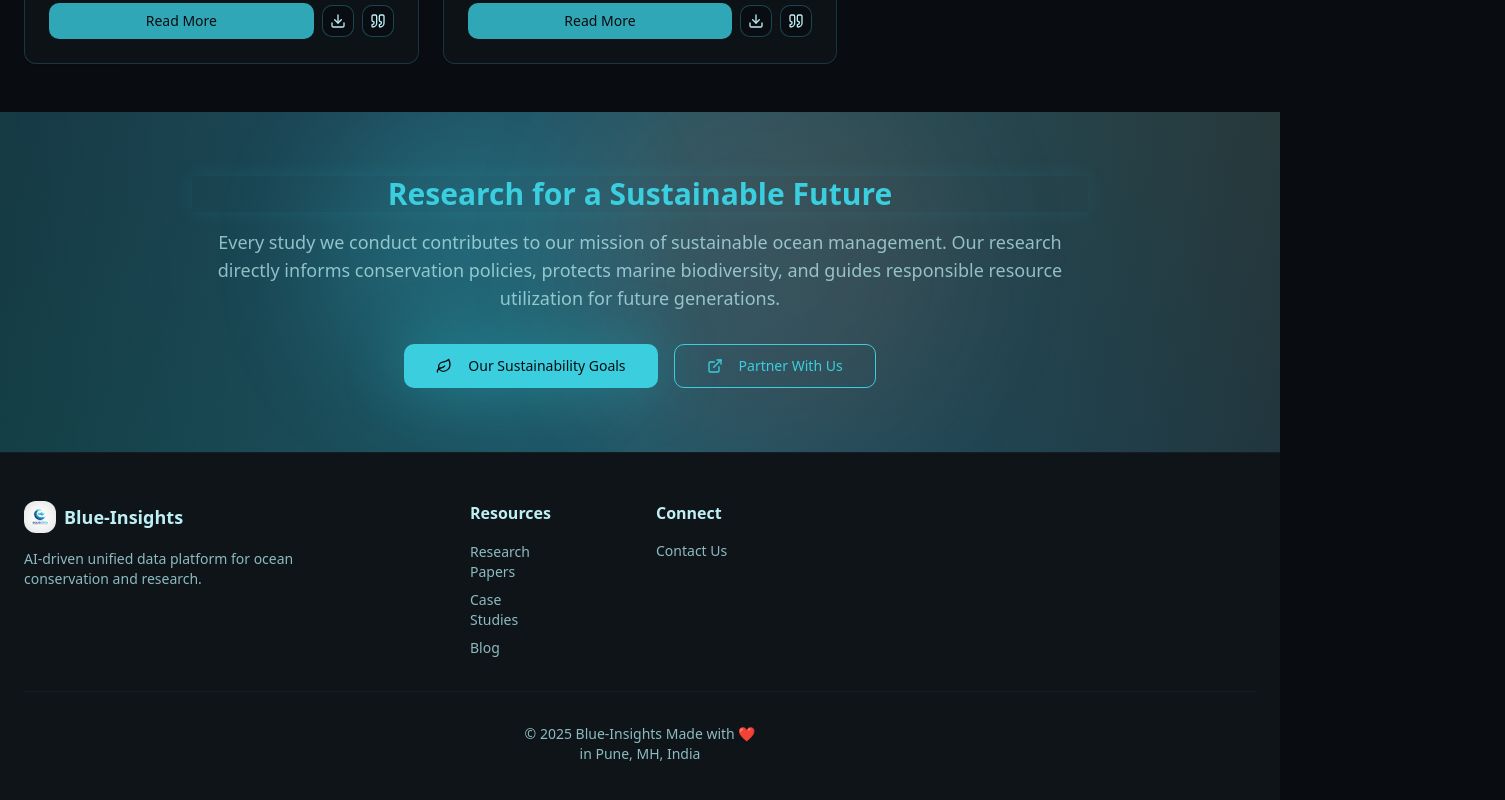
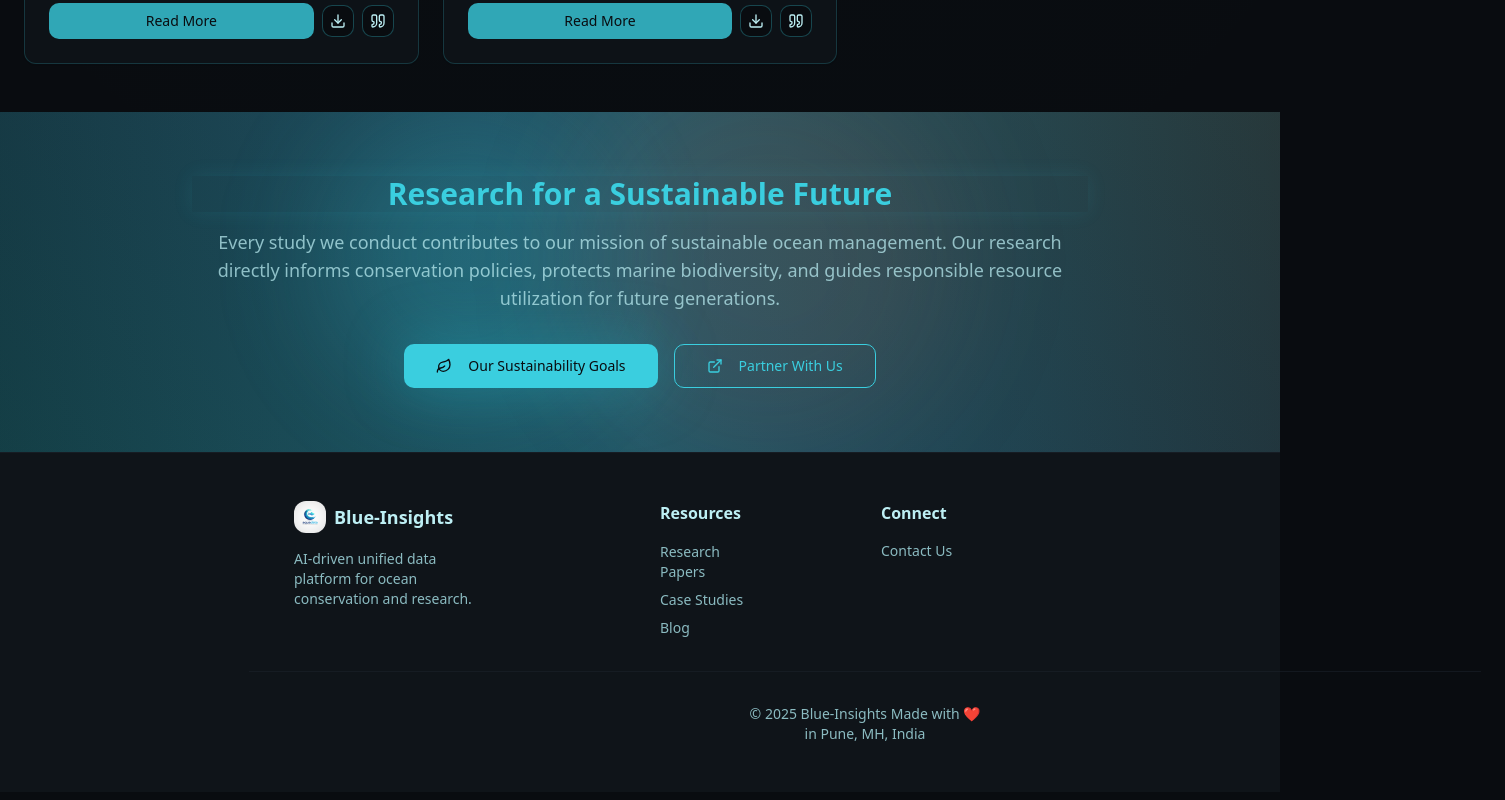
Before and after one commit to theProNerd14/aqua-insights-16, a React (Vite) app: page /research in a window 1280 px wide. Shown: the part 1902-2702 px from the top of the page, 1505 px wide, since content can reach past the window. Built offline with nearby package versions, Linux system fonts and the light colour scheme; the HTML template or start-up script is replaced by a standard one.

Commit message:
Visual edit in Lovable

```diff
--- a/src/components/Footer.tsx
+++ b/src/components/Footer.tsx
@@ -1,9 +1,9 @@
 import blueInsightsLogo from "@/assets/blue-insights-logo.png";
 export const Footer = () => {
   return <footer className="bg-card border-t border-border/50">
-      <div className="container mx-auto px-6 py-12">
+      <div className="container px-6 py-12 mx-[225px]">
         <div className="grid grid-cols-1 md:grid-cols-4 gap-8">
-          <div>
+          <div className="px-[45px]">
             <div className="flex items-center space-x-2 mb-4">
               <img src={blueInsightsLogo} alt="Blue-Insights" className="w-8 h-8 rounded-lg" />
               <span className="text-lg font-bold">Blue-Insights</span>
@@ -15,7 +15,7 @@ export const Footer = () => {
 
 
 
-          <div className="px-[130px]">
+          <div className="px-[95px]">
             <h3 className="font-semibold mb-4">Resources</h3>
             <ul className="space-y-2 text-sm text-muted-foreground py-px">
 
```
